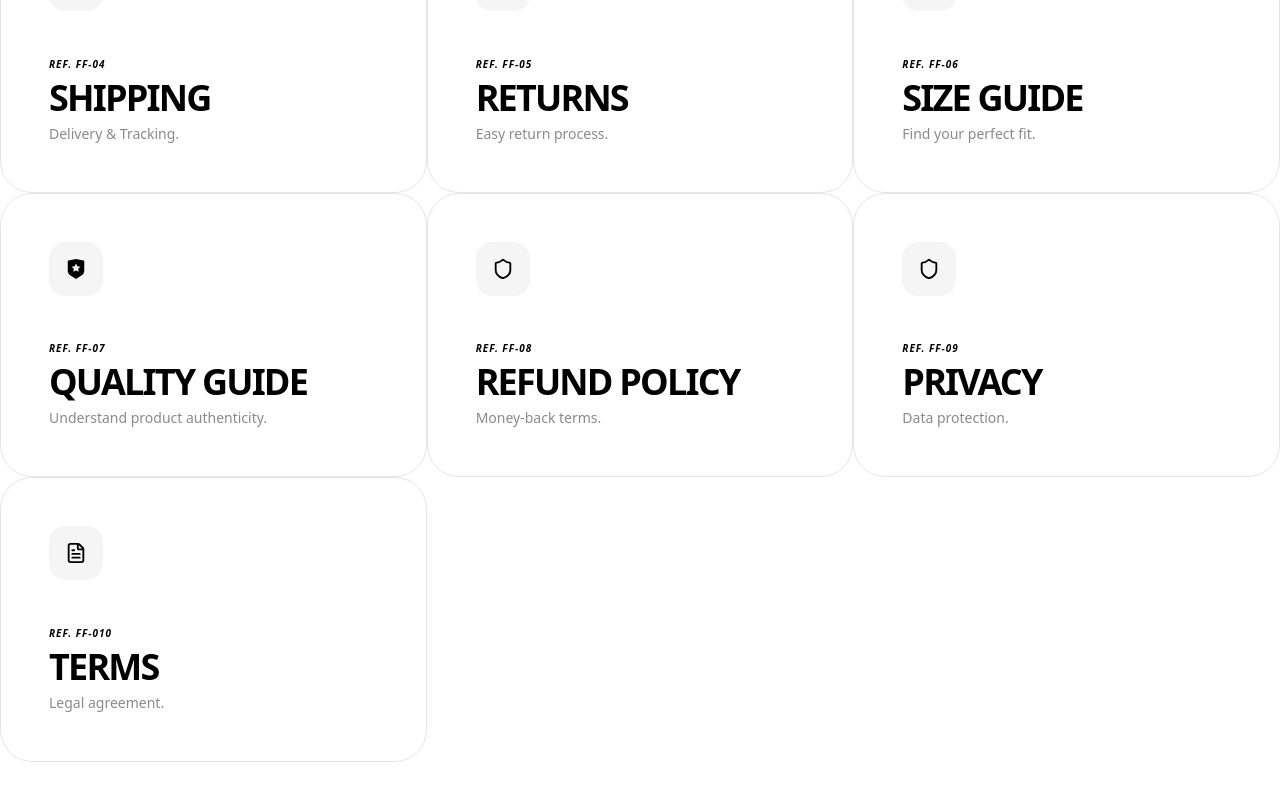
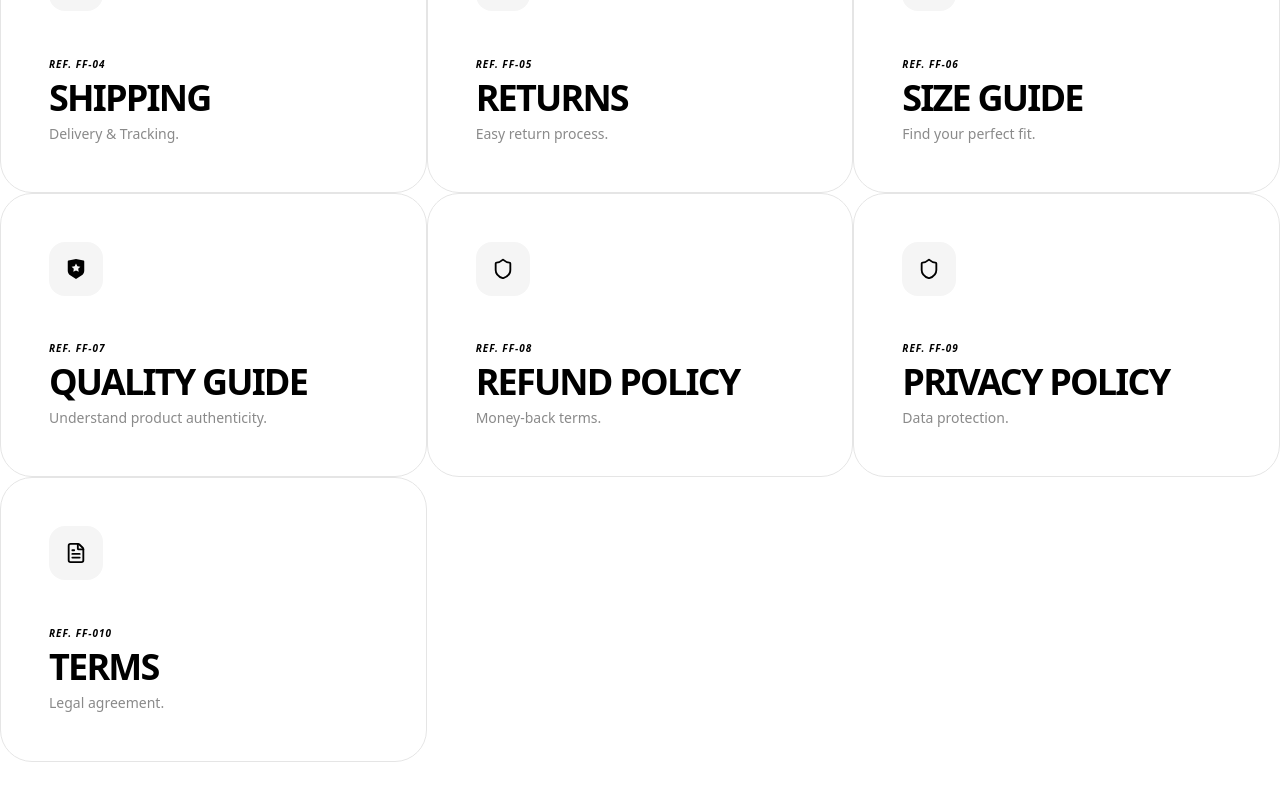
Before and after one commit to FashionFriday-tech/platform, a Next.js app: page /help in a window 1280 px wide. Shown: the part 1472-2272 px from the top of the page. Built offline with nearby package versions, Linux system fonts and the light colour scheme.

Commit message:
chore (constants data) : updated privacy policy label

```diff
--- a/src/app/(marketing)/help/constants.ts
+++ b/src/app/(marketing)/help/constants.ts
@@ -19,6 +19,6 @@ export const helpSections: HelpSection[] = [
   { id: "size-guide", label: "Size Guide", href: "/help/size-guide", icon: React.createElement(Ruler, { size: 22 }), tagline: "Find your perfect fit." },
   { id: "quality-guide", label: "Quality Guide", href: "/help/quality-guide", icon: React.createElement(RiShieldStarFill, { size: 22 }), tagline: "Understand product authenticity." },
   { id: "refund-policy", label: "Refund Policy", href: "/help/refund-policy", icon: React.createElement(Shield, { size: 22 }), tagline: "Money-back terms." },
-  { id: "privacy-policy", label: "Privacy", href: "/help/privacy-policy", icon: React.createElement(Shield, { size: 22 }), tagline: "Data protection." },
+  { id: "privacy-policy", label: "Privacy Policy", href: "/help/privacy-policy", icon: React.createElement(Shield, { size: 22 }), tagline: "Data protection." },
   { id: "terms", label: "Terms", href: "/help/terms", icon: React.createElement(FileText, { size: 22 }), tagline: "Legal agreement." },
 ];
```
